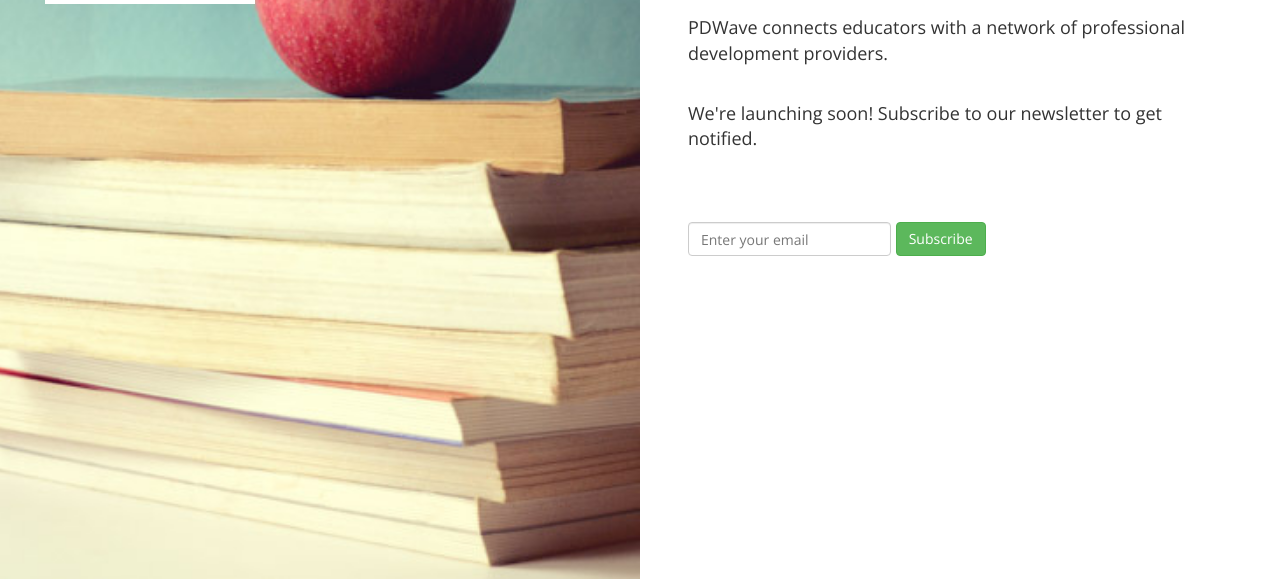
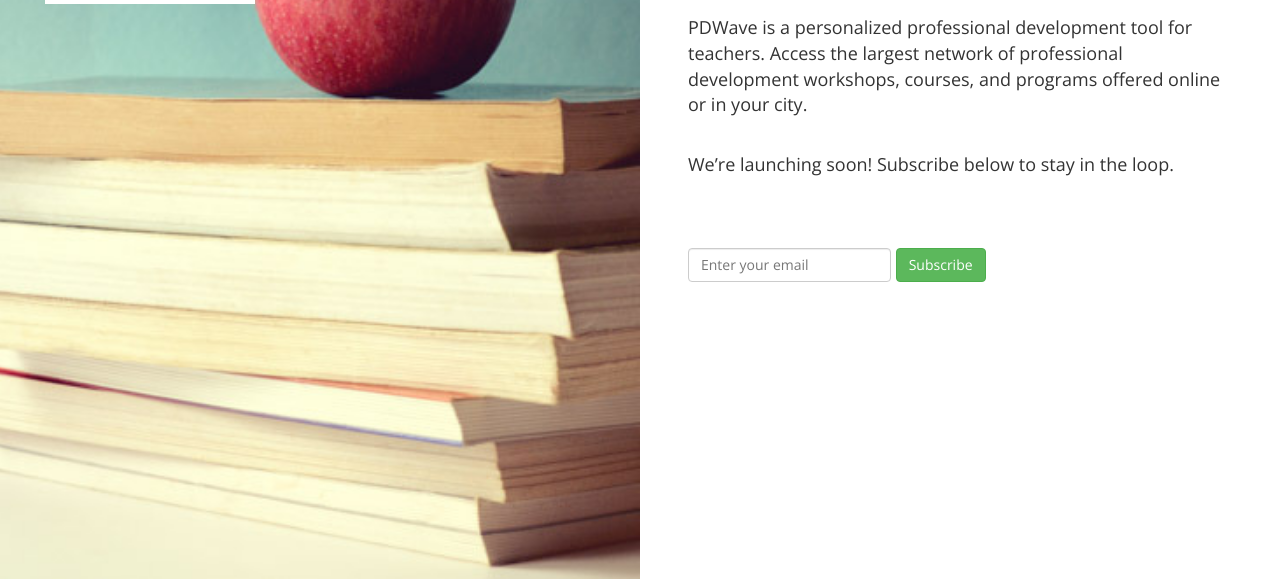
Before and after one commit to davecap/pdwave.com, a plain HTML site: page index.html in a window 1280 px wide. Shown: the part 221-800 px from the top of the page. Drawn offline with nearby package versions, Linux system fonts and the light colour scheme.

Commit message:
Update index.html

```diff
--- a/index.html
+++ b/index.html
@@ -40,10 +40,11 @@
                     </br>
                     </br>
                     <p class="">
-                    PDWave connects educators with a network of professional development providers.
+                    PDWave is a personalized professional development tool for teachers. Access the largest network of professional development workshops, courses, and programs offered online or in your city.
                     </p>
                     <p>
-                    We're launching soon! Subscribe to our newsletter to get notified.
+                    We’re launching soon! Subscribe below to stay in the loop.
+
                     </p>
                     <form class="form-inline" role="form" id="mc-form">
                         <div class="form-group">
```
